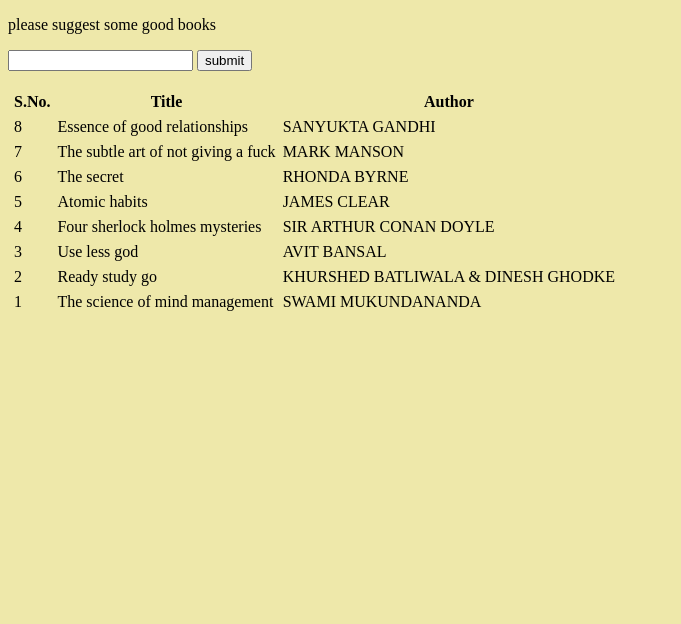
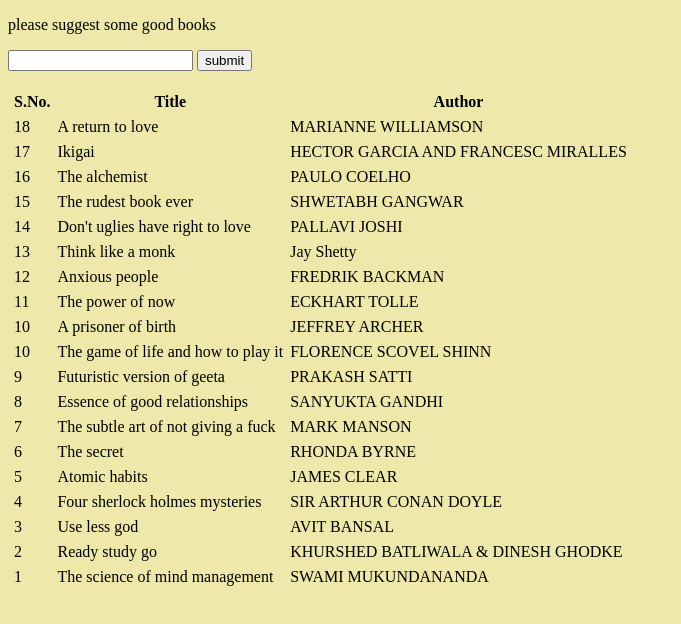
Before and after one commit to artfulpoint/cv, a plain HTML site: page books.html in a window 1280 px wide. Shown: the whole page, without its empty margins (0-681 px from the left). Drawn offline with Linux system fonts and the light colour scheme.

Commit message:
Update books.html
added books to the list

```diff
--- a/books.html
+++ b/books.html
@@ -19,6 +19,61 @@
           <th>Author</th>
         </thead>
         <tbody>
+          <tr>
+            <td>18</td>
+            <td>A return to love</td>
+            <td>MARIANNE WILLIAMSON</td>
+          </tr>
+          <tr>
+            <td>17</td>
+            <td>Ikigai</td>
+            <td>HECTOR GARCIA AND FRANCESC MIRALLES</td>
+          </tr>
+          <tr>
+            <td>16</td>
+            <td>The alchemist</td>
+            <td>PAULO COELHO</td>
+          </tr>
+          <tr>
+            <td>15</td>
+            <td>The rudest book ever</td>
+            <td>SHWETABH GANGWAR</td>
+          </tr>
+          <tr>
+            <td>14</td>
+            <td>Don't uglies have right to love</td>
+            <td>PALLAVI JOSHI</td>
+          </tr>
+          <tr>
+            <td>13</td>
+            <td>Think like a monk</td>
+            <td>Jay Shetty</td>
+          </tr>
+          <tr>
+            <td>12</td>
+            <td> Anxious people</td>
+            <td>FREDRIK BACKMAN</td>
+          </tr>
+          <tr>
+            <td>11</td>
+            <td>The power of now</td>
+            <td>ECKHART TOLLE</td>
+          </tr>
+          <tr>
+            <td>10</td>
+            <td>A prisoner of birth</td>
+            <td>JEFFREY ARCHER</td>
+          </tr>
+          <tr>
+            <td>10</td>
+            <td>The game of life and how to play it</td>
+            <td>FLORENCE SCOVEL SHINN</td>
+          </tr>
+          <tr>
+            <td>9</td>
+            <td>Futuristic version of geeta</td>
+            <td>PRAKASH SATTI</td>
+          </tr>
           <tr>
             <td>8</td>
             <td>Essence of good relationships</td>
```
